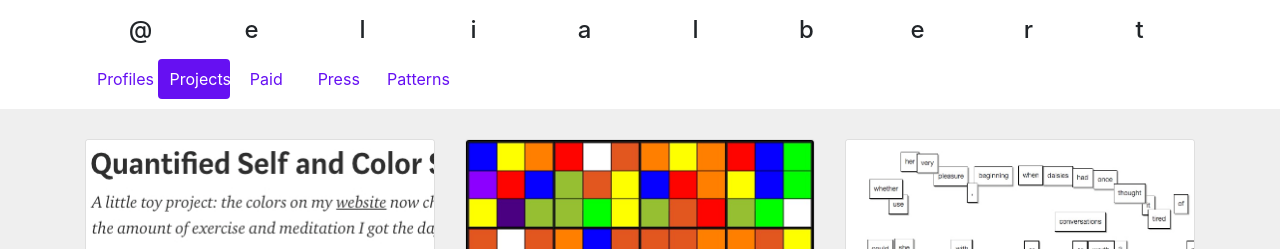
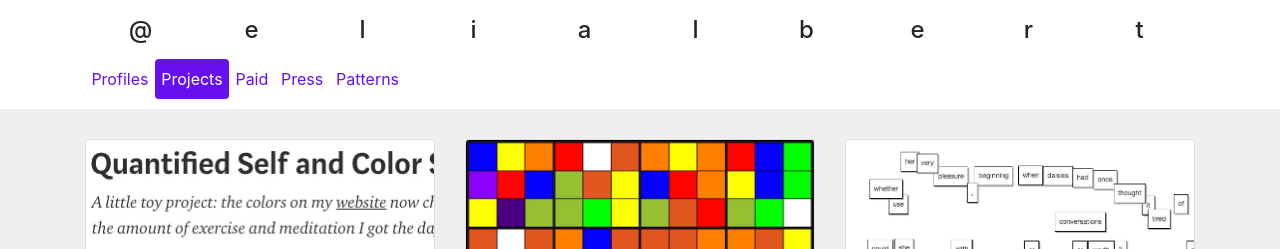
Before and after one commit to elialbert/elialbert.github.com, a Jekyll site: the page index.html, which Jekyll copies as it is, in a window 1280 px wide. Shown: the top 249 px of the page. Built offline with Jekyll 4.4.1, drawn with Linux system fonts in a browser that asks for light colours; nearby versions of some CDN libraries.

Commit message:
small fixes

```diff
--- a/blog/index.html
+++ b/blog/index.html
@@ -34,7 +34,7 @@ title: Blog
 
     <div class="section-title">
 
-        <h2><span>All Stories</span></h2>
+        <h2><span>All Posts</span></h2>
 
     </div>
 
--- a/media/newstyle.css
+++ b/media/newstyle.css
@@ -46,11 +46,12 @@ a {
 }
 .nav-link {
   padding-top: 0.5rem;
-  padding-right: 0.75rem;
+  padding-right: 0.4rem;
   padding-bottom: 0.5rem;
-  padding-left: 0.75rem;
+  padding-left: 0.4rem;
 }
-li.nav-item {
-    text-align: center;
-    width: 72.5px;
-}
+/*li.nav-item {
+    text-align: unset;
+    width: unset;
+    width:;
+}*/
```
Also changed, not shown: media/style.css (line endings or trailing spaces).
